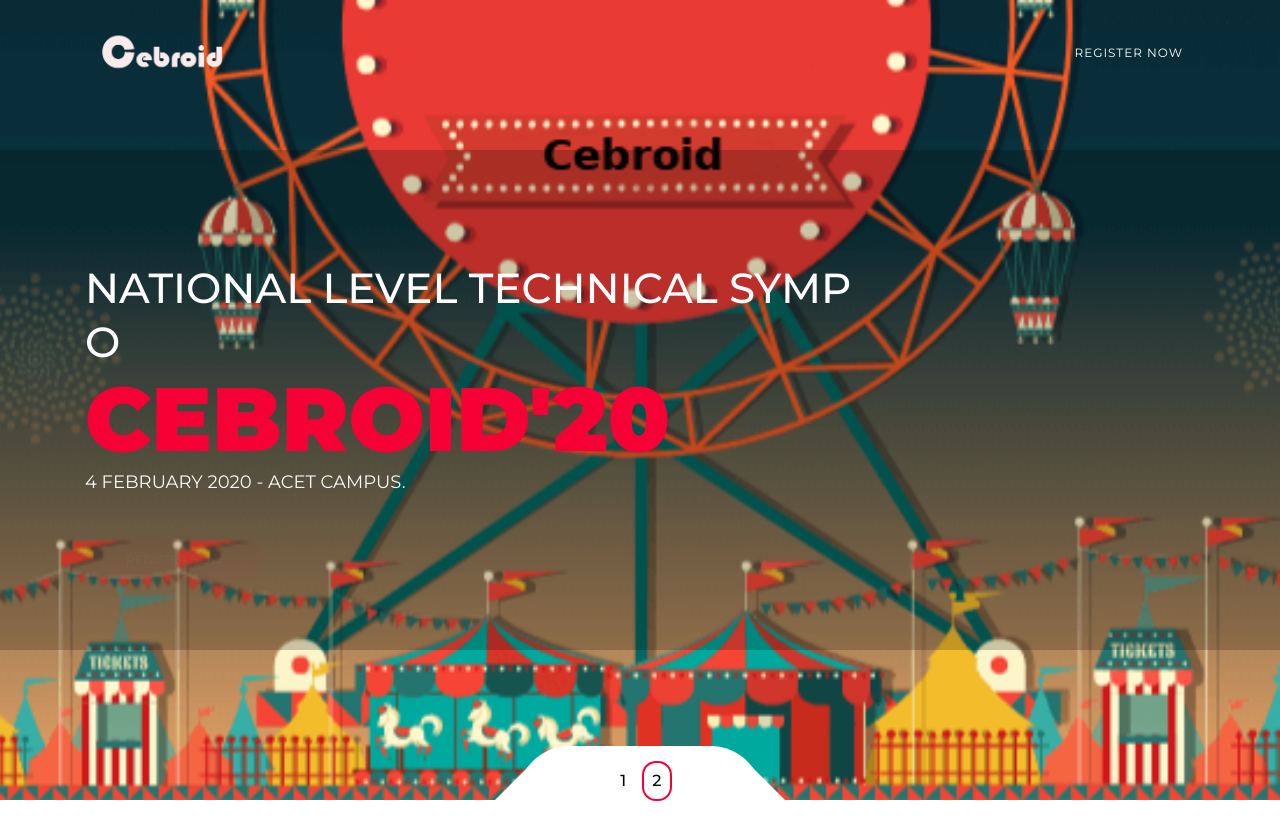
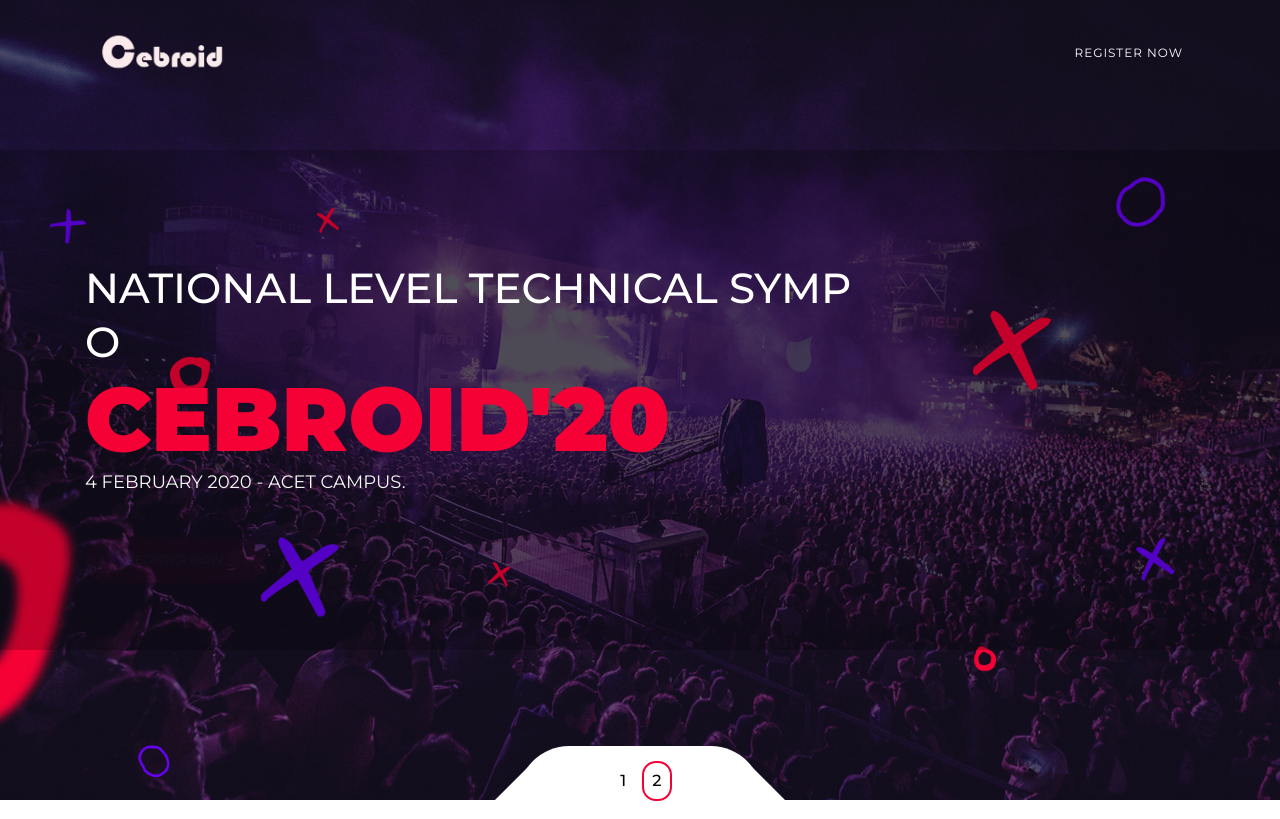
Before and after one commit to mallowt/cebroid, a website: page index.html in a window 1280 px wide. Shown: the top 819 px of the page. Drawn offline with Linux system fonts and the light colour scheme; grey boxes are pictures that could not be loaded; files whose address does not match are found by name.

Commit message:
Update index.html

```diff
--- a/index.html
+++ b/index.html
@@ -79,7 +79,7 @@
                 </div>
             </div>
         </div>
-        <div class="cover_item" style="background: url('assets/img/bg/landing_banner-1300.png');">
+        <div class="cover_item" style="background: url('assets/img/bg/slider.png');">
             <div class="slider_content">
                 <div class="slider-content-inner">
                     <div class="container">
```
